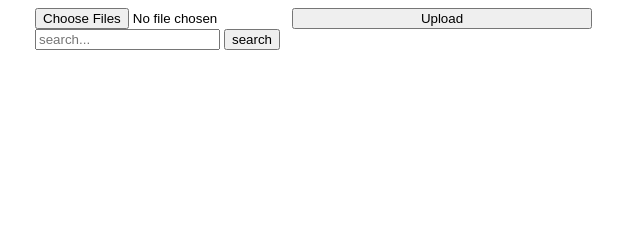
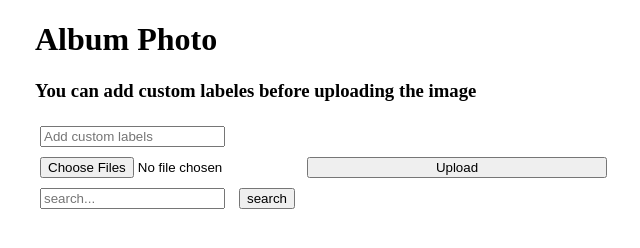
Before and after one commit to LucasTJerez/cloud-hw2, a plain HTML site: page photobeam/index.html in a window 1280 px wide. Shown: the whole page, without its empty margins (115-755 px from the left). Drawn offline with nearby package versions, Linux system fonts and the light colour scheme.

Commit message:
custom labels

```diff
--- a/photobeam/index.html
+++ b/photobeam/index.html
@@ -1,6 +1,8 @@
 <!DOCTYPE html>
 <html>
-    <head></head>
+    <head>
+
+   </head>
     <body style="margin-left:150px; margin-right: 150px;">
 
         <script src="https://ajax.googleapis.com/ajax/libs/jquery/3.2.1/jquery.min.js"></script>
@@ -17,14 +19,18 @@
         <script type="text/javascript" src="sdk/apigClient.js"></script>
         <script type="text/javascript" src="main.js"></script>
 
-        <form class="example" id="form-upload">
-            <input type="file" id="input-file" multiple size="50" >
-            <button type="button" onclick="upload(event)" name="btn-image" style="width:300px;">Upload</button>
+        <h1> Album Photo</h1>
+        <h3>You can add custom labeles before uploading the image</h3>
+
+        <input id="cutsomLabels" type="text" class="form" style="margin: 5px;" placeholder="Add custom labels" >
+        <form class="example" id="form-upload" >
+            <input type="file" id="input-file" style="margin: 5px;" multiple size="50" >
+            <button type="button" onclick="upload(event)" name="btn-image" style="width:300px; margin: 5px;">Upload</button>
         </form>
 
         <form class="form">
-            <input id="search" type="text" class="input" placeholder="search..."/>
-            <button type="button" id="submitsearch" onclick="search(event)">search</button>
+            <input id="search"  type="text" style="margin: 5px;" class="input" placeholder="search..."/>
+            <button type="button" id="submitsearch" style="margin: 5px;" onclick="search(event)">search</button>
         </form>
 
         <script src="main.js"></script>
--- a/photobeam/main.js
+++ b/photobeam/main.js
@@ -36,7 +36,7 @@ function upload(e) {
       item: file.name,
       bucket: 'photosbucket02',
       'Content-Type': file.type,
-      'x-amz-meta-customLabels': "",
+      'x-amz-meta-customLabels': cutsomLabels.value,
     };
 
     console.log(params)
```
